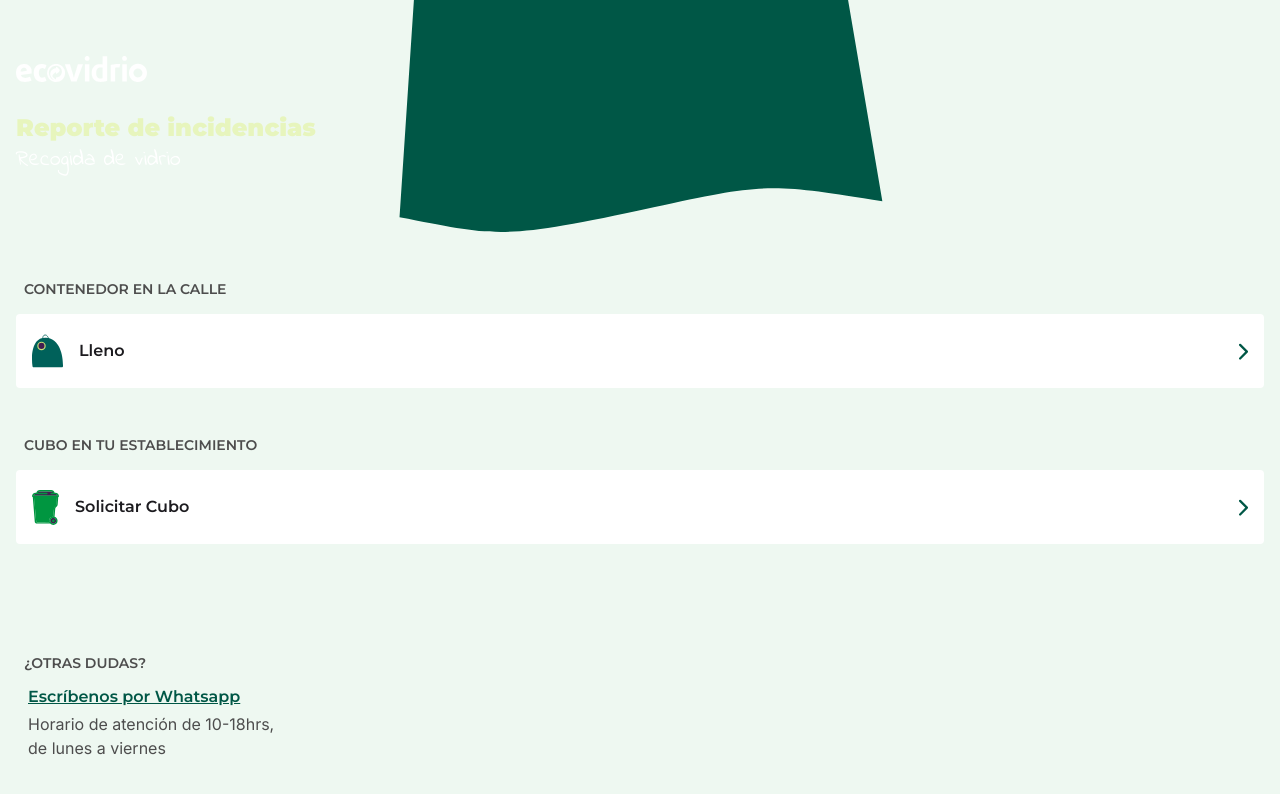
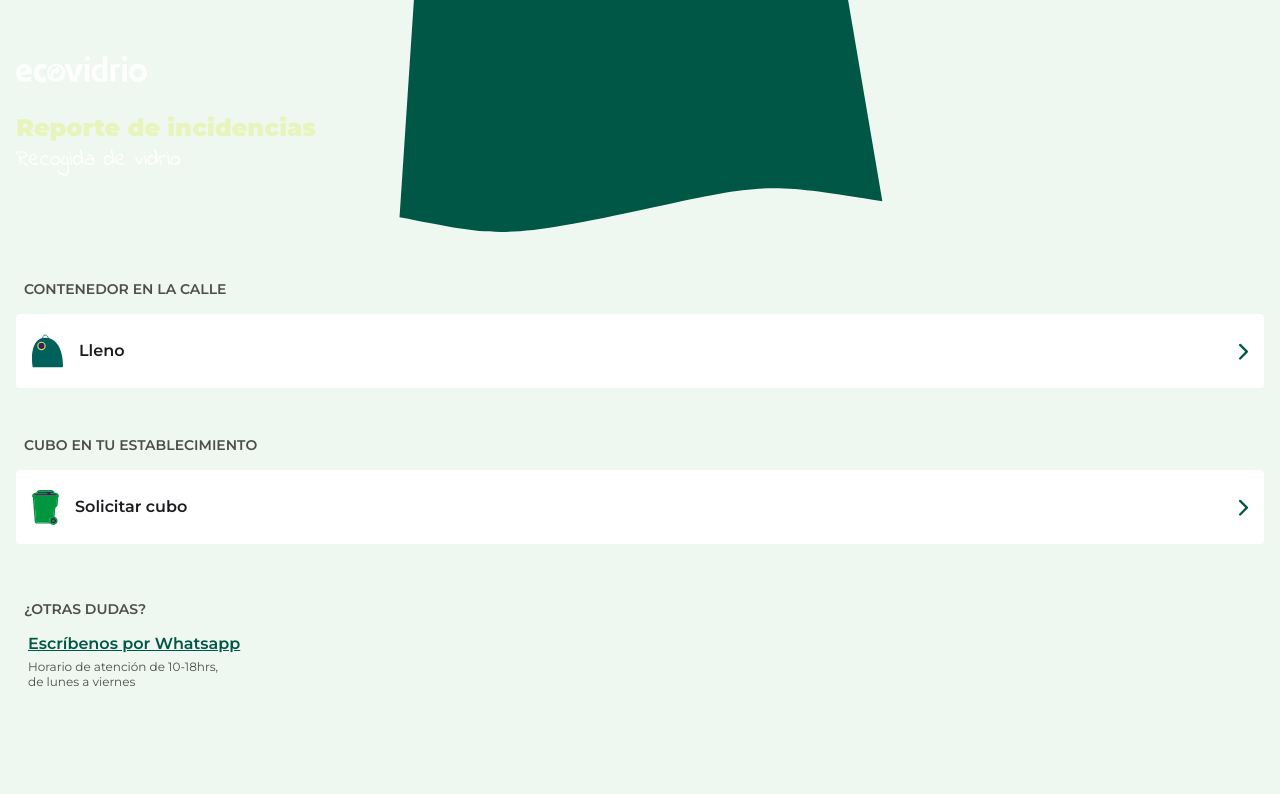
Before and after one commit to JavierVLAB/ecopunto, a Next.js app: page /local in a window 1280 px wide. Shown: the top 794 px of the page. Built offline with nearby package versions, Linux system fonts and the light colour scheme; no server answers.

Commit message:
upload 27 ago first

```diff
--- a/app/components/WhatsAppPie.jsx
+++ b/app/components/WhatsAppPie.jsx
@@ -3,7 +3,10 @@ import Link from 'next/link'
 
 export default function WhatsAppPie() {
     return (
-        <div className="fixed bottom-10">
+
+
+        <div className="mt-[56px] pb-6">
+            {/*<div className="fixed bottom-10">*/}
             <p className="font_caption text-grey05 mt-12 ms-6">¿OTRAS DUDAS?</p>
 
             <div className="px-7 mt-[12px]">
@@ -11,7 +14,7 @@ export default function WhatsAppPie() {
                 target="_blank"
                 rel="noopener noreferrer"
                 className="font_h3 text-ecovidrio_dark mt-1 underline">Escríbenos por Whatsapp</a>
-            <p className="font_body_secundary text-grey05 mt-1">Horario de atención de 10-18hrs, <br/>de lunes a viernes</p>
+            <p className="font_body_secondary text-grey05 mt-1">Horario de atención de 10-18hrs, <br/>de lunes a viernes</p>
             </div>
         </div>
     )
--- a/app/contenedor/page.jsx
+++ b/app/contenedor/page.jsx
@@ -67,7 +67,7 @@ export default function Contenedor() {
   }
 
   return (
-      <main className="h-screen bg-ecovidrio_light">
+      <main className="min-h-screen bg-ecovidrio_light">
 
         <HeaderInitPage />
 
--- a/app/foto/page.jsx
+++ b/app/foto/page.jsx
@@ -16,6 +16,7 @@ export default function Foto() {
 	const videoRef = useRef(null);
 	const [showSaltar, setShowSaltar] = useState(true);
   const [estado, setEstado] = useState('')
+
 
   useEffect(() => {
 
@@ -109,7 +110,7 @@ export default function Foto() {
 
 			<div className="px-4 mt-6 mb-4">
 				<h2 className="font_h2 text-grey06 ">Sube foto del estado del contenedor</h2>
-				<p className="font_body text-grey06 mt-1">Necesitamos una foto del contenedor para determinar el tipo de avería y enviar al técnico adecuado.</p>
+				<p className="font_body text-grey06 mt-1">{showSaltar ? "Una foto nos ayuda a localizar el contenedor y resolver el incidente más rápidamente." : "Necesitamos una foto del contenedor para determinar el tipo de avería y enviar al técnico adecuado."}</p>
 			</div>
 
       {cameraActive ? (
--- a/app/local/page.tsx
+++ b/app/local/page.tsx
@@ -47,7 +47,7 @@ export default function Local() {
     const storedData = JSON.parse(localStorage.getItem('session_data') || '{}');
 
     if(estado == 'solicitud'){
-      storedData.incidencia = 'Solicitar cubos'
+      storedData.incidencia = 'Solicitar cubo'
 
     } else {
       storedData.incidencia = 'Contenedor lleno'
@@ -75,7 +75,7 @@ export default function Local() {
   };
 
   return (
-      <main className="h-screen bg-ecovidrio_light">
+      <main className="min-h-screen bg-ecovidrio_light">
 
         <HeaderInitPage />
 
@@ -114,7 +114,7 @@ export default function Local() {
             height={34}
             alt="contenedor"
           />
-          <p className="mx-4 font_h3 flex-grow">Solicitar Cubo</p>
+          <p className="mx-4 font_h3 flex-grow">Solicitar cubo</p>
 
           <Image
             src={chevron_right}
--- a/app/solicitud/page.jsx
+++ b/app/solicitud/page.jsx
@@ -71,12 +71,12 @@ export default function Solicitud() {
 
 
   return (
-		<main className="h-screen bg-white">
+		<main className=" min-h-screen bg-white relative">
 
 			<PageTitle title={'Solicitar Cubo'} page={1} totalPages={4} />
 
 			<div className="px-4 mt-6 mb-8">
-				<h2 className="font_h2 text-grey06 ">¿Que tamaño de cubo necesitas?</h2>
+				<h2 className="font_h2 text-grey06 ">¿Qué tamaño de cubo necesitas?</h2>
 				<p className="font_body text-grey06 pe-4 mt-2">No tendras que pagar por tu cubo</p>
 			</div>
 
@@ -89,14 +89,13 @@ export default function Solicitud() {
 			{ isError ? <p className='font_body_secondary text-error px-5 pt-2'>Escoge al menos un cubo
 				</p> : <></>}
 
-			<div className={`px-7 ${isError ? "mt-2" : "mt-8"}`}>
+			<div className={`px-7 ${isError ? "mt-12" : "mt-14"} pb-4`}>
 				<p className="font_caption text-grey05 mt-1 uppercase">
 					¿No sabes que tamaño necesitas?</p>
-				<Link href="/contenedor" className="link_whatsapp">Escríbenos por Whatsapp</Link>
-
+				<a href="/contenedor" className="link_whatsapp">Escríbenos por Whatsapp</a>
 			</div>
 
-			<div className='fixed inset-x-0 bottom-4 mx-4'>
+			<div className='absolute w-full bottom-4 px-4'>
 				<button
 					type="submit"
 					onClick={handleClick}
```
